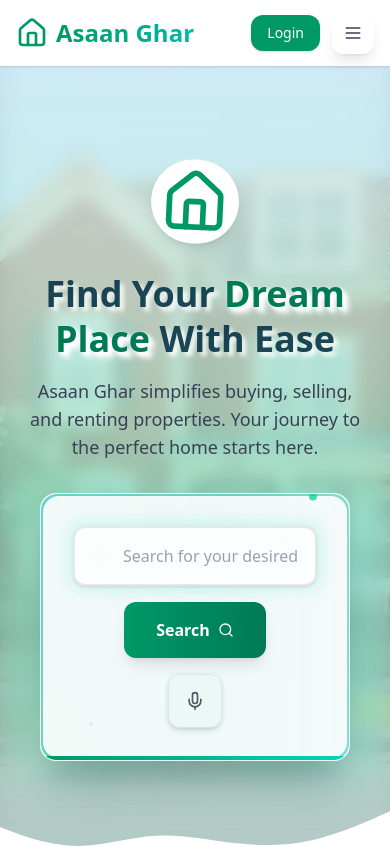
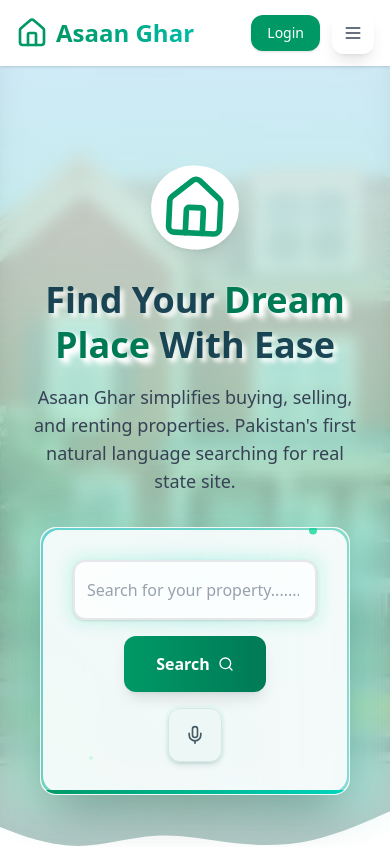
Before and after one commit to Hania-k11/AsaanGhar., a React (Vite) app in the folder frontend/: page / in a window 390 px wide. Shown: the top 847 px of the page. Built offline with nearby package versions, Linux system fonts and the light colour scheme.

Commit message:
search bar

```diff
--- a/frontend/src/components/Hero.jsx
+++ b/frontend/src/components/Hero.jsx
@@ -1,13 +1,33 @@
-import { Search, Mic, MapPin, HomeIcon, Home, DollarSign } from "lucide-react"
-import { motion } from "framer-motion"
-import { useState } from "react";
+import { Search, Mic, MapPin, HomeIcon, Home, DollarSign } from "lucide-react";
+import { motion } from "framer-motion";
+import { useState, useEffect } from "react";
 import axios from "axios";
 
-import FloatingElements from "./FloatingElements"
 
+import FloatingElements from "./FloatingElements";
 
 const Hero = () => {
   const [query, setQuery] = useState("");
+  const [placeholder, setPlaceholder] = useState('Search for your desired property location...');
+
+useEffect(() => {
+    const updatePlaceholder = () => {
+      if (window.innerWidth < 640) {
+        setPlaceholder('Search for your property........');
+      } else {
+        setPlaceholder('Search for your desired property location...');
+      }
+    };
+
+    // Set initial placeholder
+    updatePlaceholder();
+
+    // Add event listener for window resize
+    window.addEventListener('resize', updatePlaceholder);
+
+    // Cleanup listener on unmount
+    return () => window.removeEventListener('resize', updatePlaceholder);
+  }, []);
 
   const handleSearch = async () => {
     try {
@@ -24,14 +44,9 @@
 
   return (
     <div className="relative pt-10 overflow-hidden font-sans ">
-
       {/* Background with parallax effect */}
       <div className="absolute inset-0 z-0">
-
-
-
         <div className="absolute inset-0 z-10 bg-gradient-to-b from-gray-200/50 via-emerald-200/80 to-teal-800/60 backdrop-blur-sm shadow-[inset_0_-15px_30px_-10px_rgba(0,0,0,0.3)]"></div>
-
 
         <motion.div
           initial={{ scale: 1.1 }}
@@ -44,9 +59,7 @@
             y: { duration: 24, repeat: Infinity, repeatType: "reverse" },
           }}
           className="w-full h-full"
-        >
-
-        </motion.div>
+        ></motion.div>
       </div>
 
       {/* Background with subtle gradient */}
@@ -59,13 +72,11 @@
             duration: 10,
             repeat: Infinity,
             repeatType: "reverse",
-            ease: "easeInOut"
+            ease: "easeInOut",
           }}
           className="w-full h-full bg-[url('/homebg.avif')] bg-cover bg-center opacity-30 md:opacity-40"
         />
       </div>
-
-
 
       {/* Main content container */}
       <div className="container  mx-auto px-6 z-20 relative flex flex-col items-center justify-center h-screen text-center">
@@ -74,7 +85,7 @@
           initial={{ opacity: 0, y: -15 }}
           animate={{ opacity: 1, y: 0 }}
           transition={{ duration: 0.8 }}
-          className="flex items-center justify-center mb-6 md:-mt-20"
+          className="flex items-center justify-center mt-10 mb-6 md:-mt-20"
         >
           <motion.div
             animate={{
@@ -99,7 +110,11 @@
           transition={{ duration: 0.8, delay: 0.2 }}
           className="text-4xl md:text-6xl font-extrabold drop-shadow-[4px_4px_2px_white] text-cyan-950/90 mb-4   leading-tight"
         >
-          Find Your <span className="text-emerald-700 drop-shadow-[2px_2px_2px_white] ">Dream Place</span> With Ease
+          Find Your{" "}
+          <span className="text-emerald-700 drop-shadow-[2px_2px_2px_white] ">
+            Dream Place
+          </span>{" "}
+          With Ease
         </motion.h1>
 
         {/* Subheading */}
@@ -109,7 +124,7 @@
           transition={{ duration: 0.8, delay: 0.4 }}
           className="text-lg md:text-xl text-gray-700 font-medium mb-8 max-w-2xl mx-auto"
         >
-          Asaan Ghar simplifies buying, selling, and renting properties. Your journey to the perfect home starts here.
+          Asaan Ghar simplifies buying, selling, and renting properties. Pakistan's first natural language searching for real state site.
         </motion.p>
         {/* Search card */}
         <motion.div
@@ -121,7 +136,7 @@
             type: "spring",
             stiffness: 100,
           }}
-          className="w-full max-w-4xl px-4 relative"
+          className="w-full  max-w-4xl px-4 relative"
         >
           {/* Outer magical glow - continuously looping */}
           {/* <motion.div
@@ -136,8 +151,6 @@
 
           {/* Secondary rotating glow */}
           <motion.div
-
-
             transition={{
               duration: 6,
               repeat: Number.POSITIVE_INFINITY,
@@ -278,25 +291,22 @@
                     type="text"
                     value={query}
                     onChange={(e) => setQuery(e.target.value)}
-  placeholder="Search for your desired property location..."
-  className="relative z-10 w-full pl-12 pr-4 py-4 rounded-xl border-2 border-gray-200 focus:outline-none focus:border-emerald-400 focus:ring-4 focus:ring-emerald-100 transition-all duration-300 bg-white/90 backdrop-blur-sm text-gray-800 placeholder-gray-400 font-medium shadow-sm"
+                    placeholder={placeholder}
+                    className="relative z-10 w-full pl-3 md:pl-12 pr-4 py-4 rounded-xl border-2 border-gray-200 focus:outline-none focus:border-emerald-400 focus:ring-4 focus:ring-emerald-100 transition-all duration-300 bg-white/90 backdrop-blur-sm text-gray-800 placeholder-gray-400 font-medium shadow-sm"
                   />
-
                 </motion.div>
               </div>
-
 
               {/* Enhanced search button */}
               <motion.button
                 onClick={handleSearch}
                 whileHover={{
                   scale: 1.05,
-    boxShadow: "0 10px 25px -5px rgba(16, 185, 129, 0.4)"
+                  boxShadow: "0 10px 25px -5px rgba(16, 185, 129, 0.4)",
                 }}
                 whileTap={{ scale: 0.95 }}
                 className="bg-gradient-to-r from-emerald-600 to-emerald-700 hover:from-emerald-700 hover:to-emerald-800 text-white px-8 py-4 rounded-xl font-semibold shadow-lg transition-all duration-300 flex items-center gap-2 group relative overflow-hidden"
               >
-
                 <span className="relative z-10">Search</span>
                 <Search className="w-4 h-4 group-hover:translate-x-1 transition-transform duration-300" />
                 {/* Button shine effect */}
@@ -307,7 +317,7 @@
               <motion.button
                 whileHover={{
                   scale: 1.1,
-                  backgroundColor: "rgba(16, 185, 129, 0.1)"
+                  backgroundColor: "rgba(16, 185, 129, 0.1)",
                 }}
                 whileTap={{ scale: 0.9 }}
                 className="p-4 bg-gray-50 hover:bg-black rounded-xl transition-all duration-300 shadow-md border border-gray-200 hover:border-emerald-200 group relative"
@@ -317,12 +327,12 @@
                 <motion.div
                   animate={{
                     scale: [1, 1.2, 1],
-                    opacity: [0.5, 0, 0.5]
+                    opacity: [0.5, 0, 0.5],
                   }}
                   transition={{
                     duration: 2,
                     repeat: Infinity,
-                    repeatType: "loop"
+                    repeatType: "loop",
                   }}
                   className="absolute inset-0 rounded-xl bg-emerald-400/30 pointer-events-none"
                 />
@@ -344,13 +354,11 @@
           <p className="text-white font-medium">Trusted by:</p>
           {/* Logos or client icons can go here */}
         {/* </div> */}
-
       </div>
 
       {/* Wave separator */}
       <div className="absolute -bottom-1 left-0 w-full overflow-hidden">
         <motion.svg
-
           transition={{
             duration: 4,
             repeat: Number.POSITIVE_INFINITY,
@@ -380,9 +388,7 @@
         </motion.svg>
       </div>
     </div>
+  );
+};
 
-
-  )
-}
-
-export default Hero
+export default Hero;
```
Lines whose indentation alone changed are shown as unchanged.
